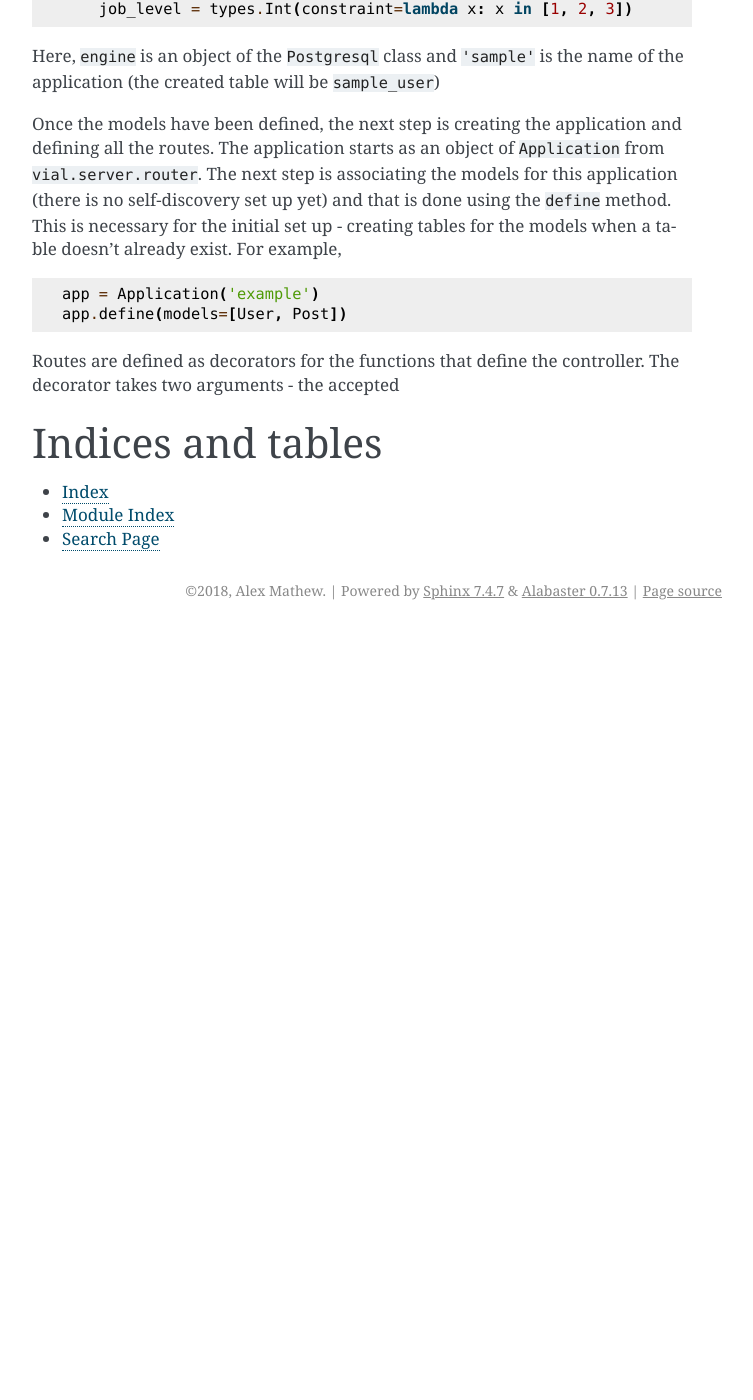
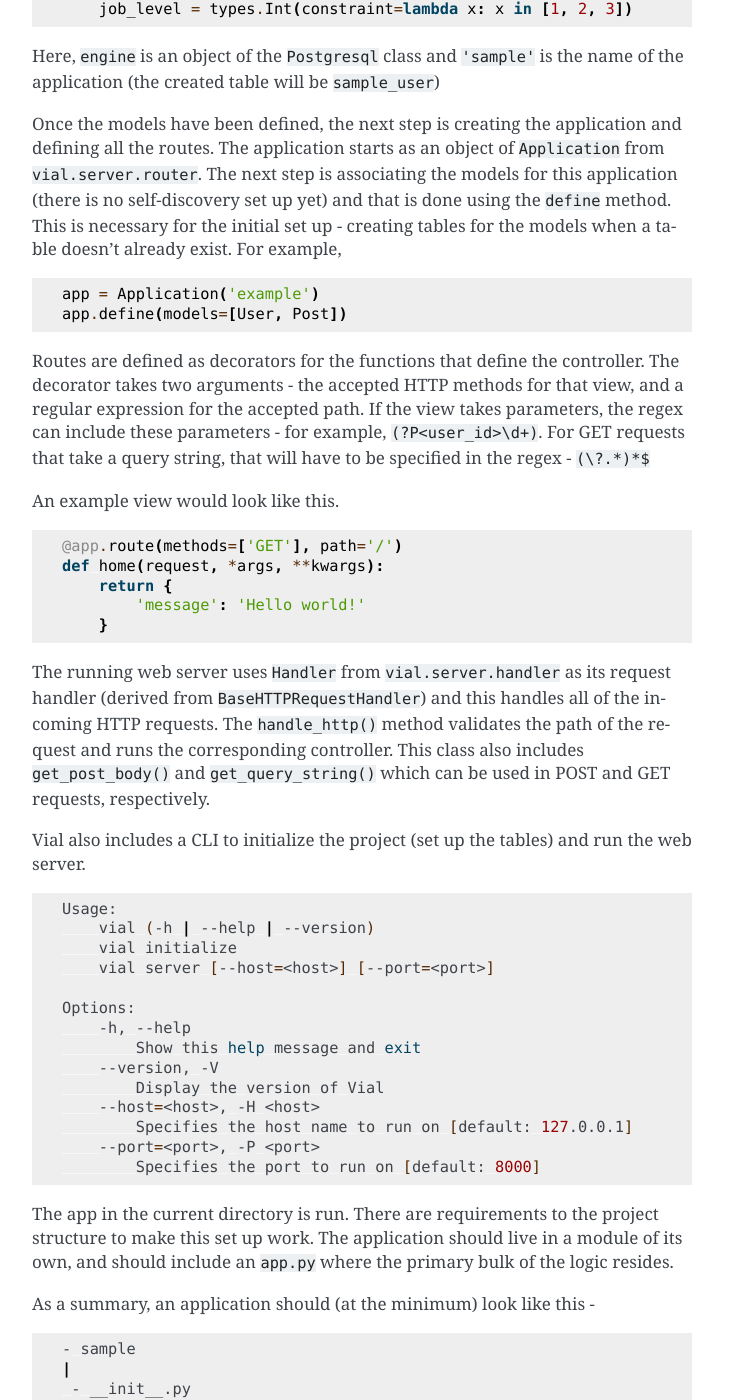
Before and after one commit to AlexMathew/vial, a Sphinx documentation site: the page built from docs/index.rst, in a window 1280 px wide and 1400 px high, scrolled down 1093 px. Shown: the whole window, without its empty margins (388-1141 px from the left). Built offline with Sphinx 7.4.7, drawn with Linux system fonts in a browser that asks for light colours; before the commit the page ends 1723 px from its top, so only the background shows below that; some of the changed text lies outside the part shown.

Commit message:
Fix issues from md linter

```diff
--- a/docs/index.rst
+++ b/docs/index.rst
@@ -65,7 +65,7 @@
 associating the models for this application (there is no self-discovery
 set up yet) and that is done using the ``define`` method. This is
 necessary for the initial set up - creating tables for the models when a
-table doesn't already exist. For example,
+table doesn’t already exist. For example,
 
 .. code:: python
 
@@ -73,13 +73,76 @@
    app.define(models=[User, Post])
 
 Routes are defined as decorators for the functions that define the
-controller. The decorator takes two arguments - the accepted
+controller. The decorator takes two arguments - the accepted HTTP
+methods for that view, and a regular expression for the accepted path.
+If the view takes parameters, the regex can include these parameters -
+for example, ``(?P<user_id>\d+)``. For GET requests that take a query
+string, that will have to be specified in the regex - ``(\?.*)*$``
+
+An example view would look like this.
+
+.. code:: python
+
+   @app.route(methods=['GET'], path='/')
+   def home(request, *args, **kwargs):
+       return {
+           'message': 'Hello world!'
+       }
+
+The running web server uses ``Handler`` from ``vial.server.handler`` as
+its request handler (derived from ``BaseHTTPRequestHandler``) and this
+handles all of the incoming HTTP requests. The ``handle_http()`` method
+validates the path of the request and runs the corresponding controller.
+This class also includes ``get_post_body()`` and ``get_query_string()``
+which can be used in POST and GET requests, respectively.
+
+Vial also includes a CLI to initialize the project (set up the tables)
+and run the web server.
+
+.. code:: bash
+
+   Usage:
+       vial (-h | --help | --version)
+       vial initialize
+       vial server [--host=<host>] [--port=<port>]
+
+   Options:
+       -h, --help
+           Show this help message and exit
+       --version, -V
+           Display the version of Vial
+       --host=<host>, -H <host>
+           Specifies the host name to run on [default: 127.0.0.1]
+       --port=<port>, -P <port>
+           Specifies the port to run on [default: 8000]
+
+The app in the current directory is run. There are requirements to the
+project structure to make this set up work. The application should live
+in a module of its own, and should include an ``app.py`` where the
+primary bulk of the logic resides.
+
+As a summary, an application should (at the minimum) look like this -
+
+.. code:: bash
+
+   - sample
+   |
+    - __init__.py
+    - app.py
+
+Limitations and future improvements
+-----------------------------------
+
+-  Joins have to be implemented, right from the DB engine level.
+-  No provision to define foreign keys.
+-  Cleaner regular expressions to define the routes, especially the GET
+   query string case.
+-  No ability for handling DB migrations.
 
 .. |Maintainability| image:: https://api.codeclimate.com/v1/badges/4761b904f747f3a500f4/maintainability
    :target: https://codeclimate.com/github/AlexMathew/vial/maintainability
 .. |Build Status| image:: https://travis-ci.com/AlexMathew/vial.svg?branch=master
    :target: https://travis-ci.com/AlexMathew/vial
-
 
 .. toctree::
    :maxdepth: 2
```
Also changed, not shown: README.md (+3 -3 lines).
